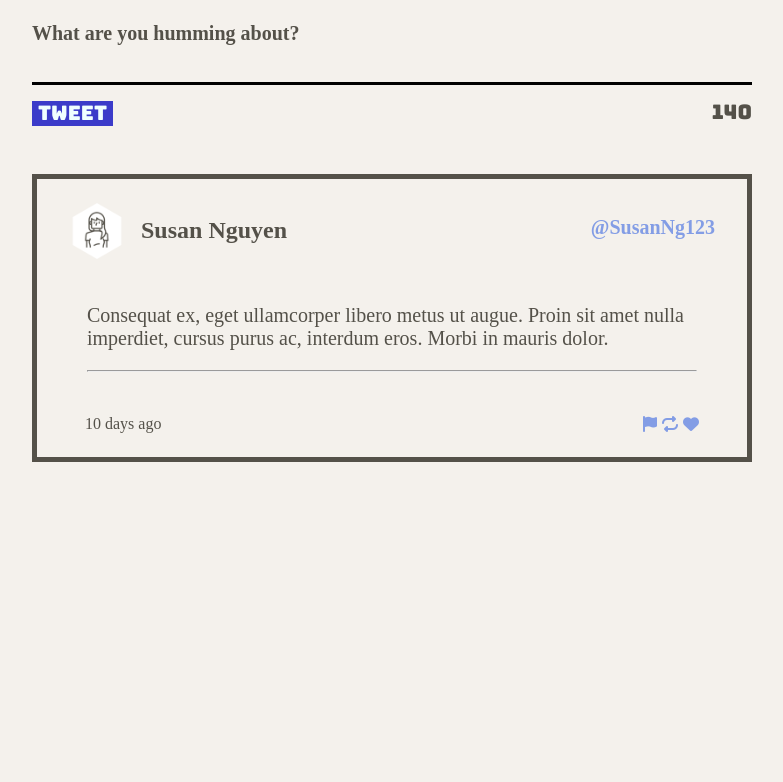
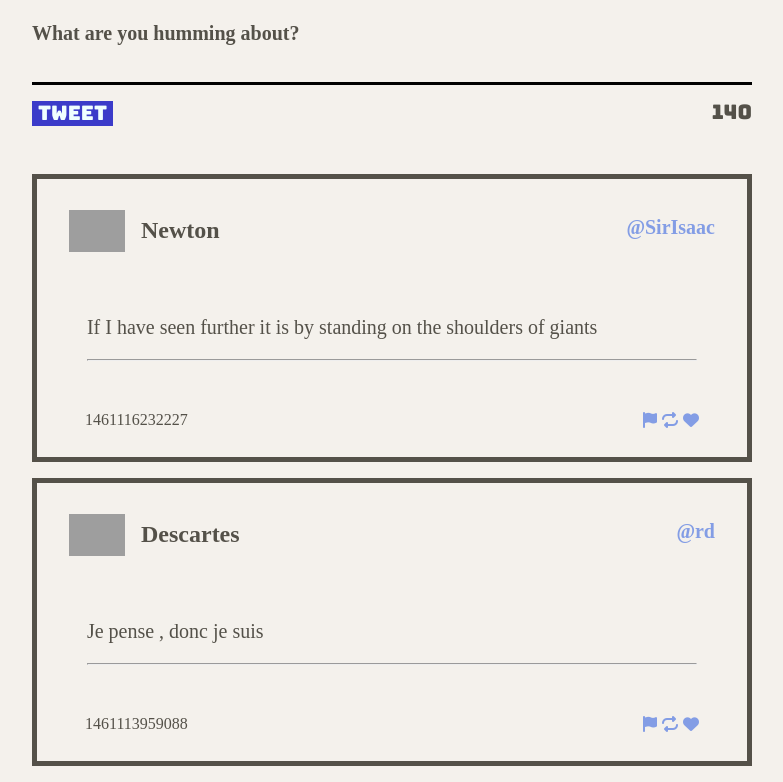
Before and after one commit to Hungle2911/tweeter, a website: page public/index.html in a window 1280 px wide. Shown: the part 582-1364 px from the top of the page, without its empty margins (248-1031 px from the left). Before the commit the page ends 1060 px from the top, so only its background shows below. Drawn offline with nearby package versions, Linux system fonts and the light colour scheme; grey boxes are pictures that could not be loaded.

Commit message:
feat: add function to create and render the data as tweet articles

```diff
--- a/public/index.html
+++ b/public/index.html
@@ -23,12 +23,7 @@
     <link rel="stylesheet" href="https://cdnjs.cloudflare.com/ajax/libs/font-awesome/6.5.1/css/all.min.css" integrity="sha512-DTOQO9RWCH3ppGqcWaEA1BIZOC6xxalwEsw9c2QQeAIftl+Vegovlnee1c9QX4TctnWMn13TZye+giMm8e2LwA==" crossorigin="anonymous" referrerpolicy="no-referrer" />
     <!-- External JS -->
     <script src="https://ajax.googleapis.com/ajax/libs/jquery/3.4.1/jquery.min.js"></script>
-
-    <!-- App JS -->
-    <script type="text/javascript" src="/scripts/client.js"></script>
-    <script type="text/javascript" src="/scripts/composer-char-counter.js"></script>
   </head>
-
   <body>
     <!-- Top nav bar (fixed) -->
     <nav>
@@ -61,28 +56,11 @@
         </form>
       </section>
       <section class="tweet-container">
-        <article>
-          <header class="tweet">
-            <div class="avatar">
-            <img src="/images/profile-hex.png">
-            <span>Susan Nguyen</span>
-          </div>
-            <div class="username">@SusanNg123</div>
-          </header>
-          <main>
-            <p>Consequat ex, eget ullamcorper libero metus ut augue. Proin sit amet nulla imperdiet, cursus purus ac, interdum eros. Morbi in mauris dolor.</p>
-            <hr>
-          </main>
-          <footer>
-            <p>10 days ago</p>
-            <div id="icons">
-              <i class="fa-solid fa-flag"></i>
-              <i class="fa-solid fa-repeat"></i>
-              <i class="fa-solid fa-heart"></i>
-              </div>
-          </footer>
-        </article>
+
       </section>
     </main>
+    <!-- App JS -->
+    <script type="text/javascript" src="/scripts/client.js"></script>
+    <script type="text/javascript" src="/scripts/composer-char-counter.js"></script>
   </body>
 </html>
--- a/public/scripts/client.js
+++ b/public/scripts/client.js
@@ -3,3 +3,60 @@
  * jQuery is already loaded
  * Reminder: Use (and do all your DOM work in) jQuery's document ready function
  */
+const data = [
+  {
+    "user": {
+      "name": "Newton",
+      "avatars": "https://i.imgur.com/73hZDYK.png"
+      ,
+      "handle": "@SirIsaac"
+    },
+    "content": {
+      "text": "If I have seen further it is by standing on the shoulders of giants"
+    },
+    "created_at": 1461116232227
+  },
+  {
+    "user": {
+      "name": "Descartes",
+      "avatars": "https://i.imgur.com/nlhLi3I.png",
+      "handle": "@rd" },
+    "content": {
+      "text": "Je pense , donc je suis"
+    },
+    "created_at": 1461113959088
+  }
+]
+const renderTweets = function(tweets) {
+  // loops through tweets
+  for (let tweet of tweets) {
+    let $tweet = createTweetElement(tweet)
+    $('.tweet-container').append($tweet);
+  }
+}
+const createTweetElement = function(data) {
+  const userTweet = $(`
+  <article>
+  <header class="tweet">
+    <div class="avatar">
+    <img src="${data.user.avatars}">
+    <span>${data.user.name}</span>
+  </div>
+    <div class="username">${data.user.handle}</div>
+  </header>
+  <main>
+    <p>${data.content.text}</p>
+    <hr>
+  </main>
+  <footer>
+    <p>${data.created_at}</p>
+    <div id="icons">
+      <i class="fa-solid fa-flag"></i>
+      <i class="fa-solid fa-repeat"></i>
+      <i class="fa-solid fa-heart"></i>
+      </div>
+  </footer>
+</article>`)
+return userTweet
+}
+renderTweets(data)
```
